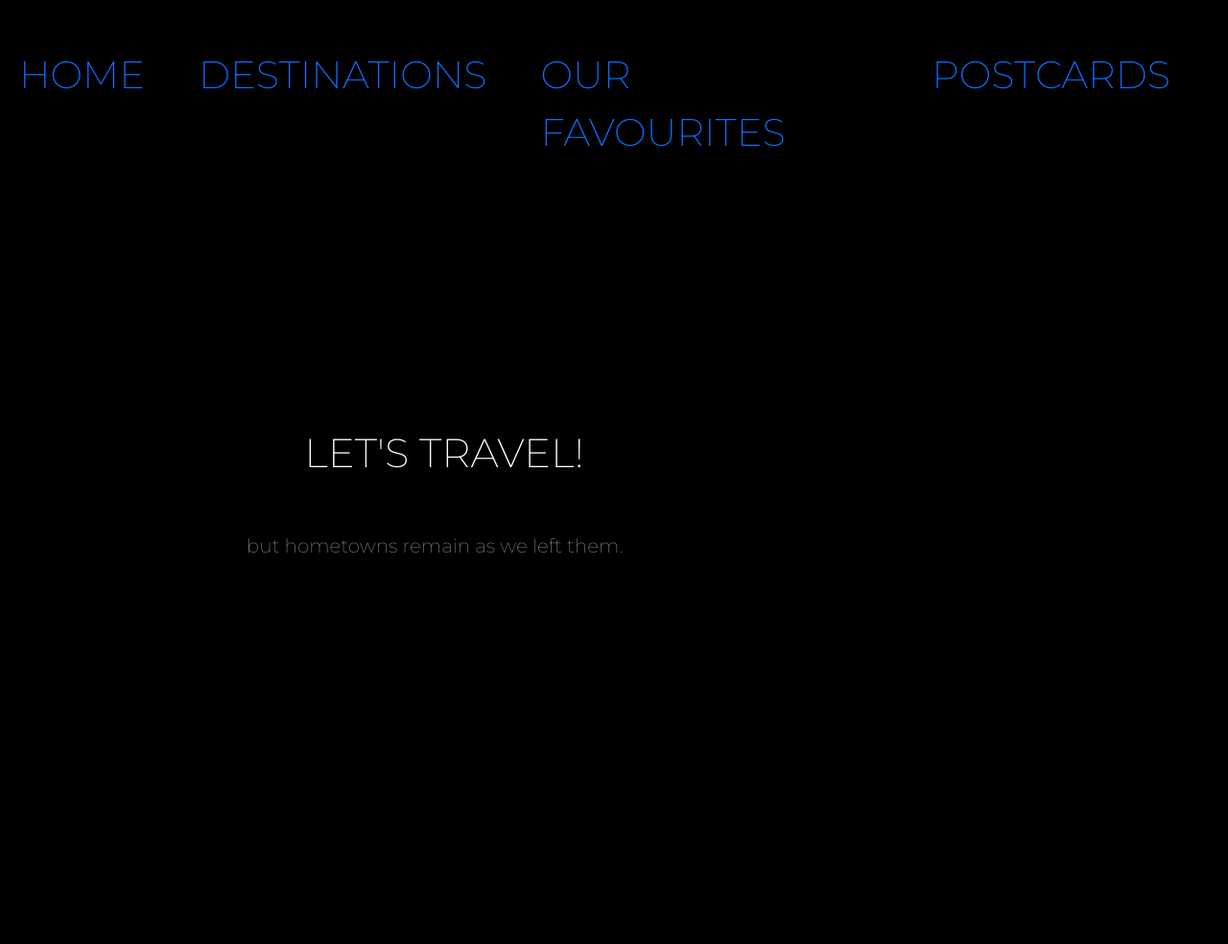
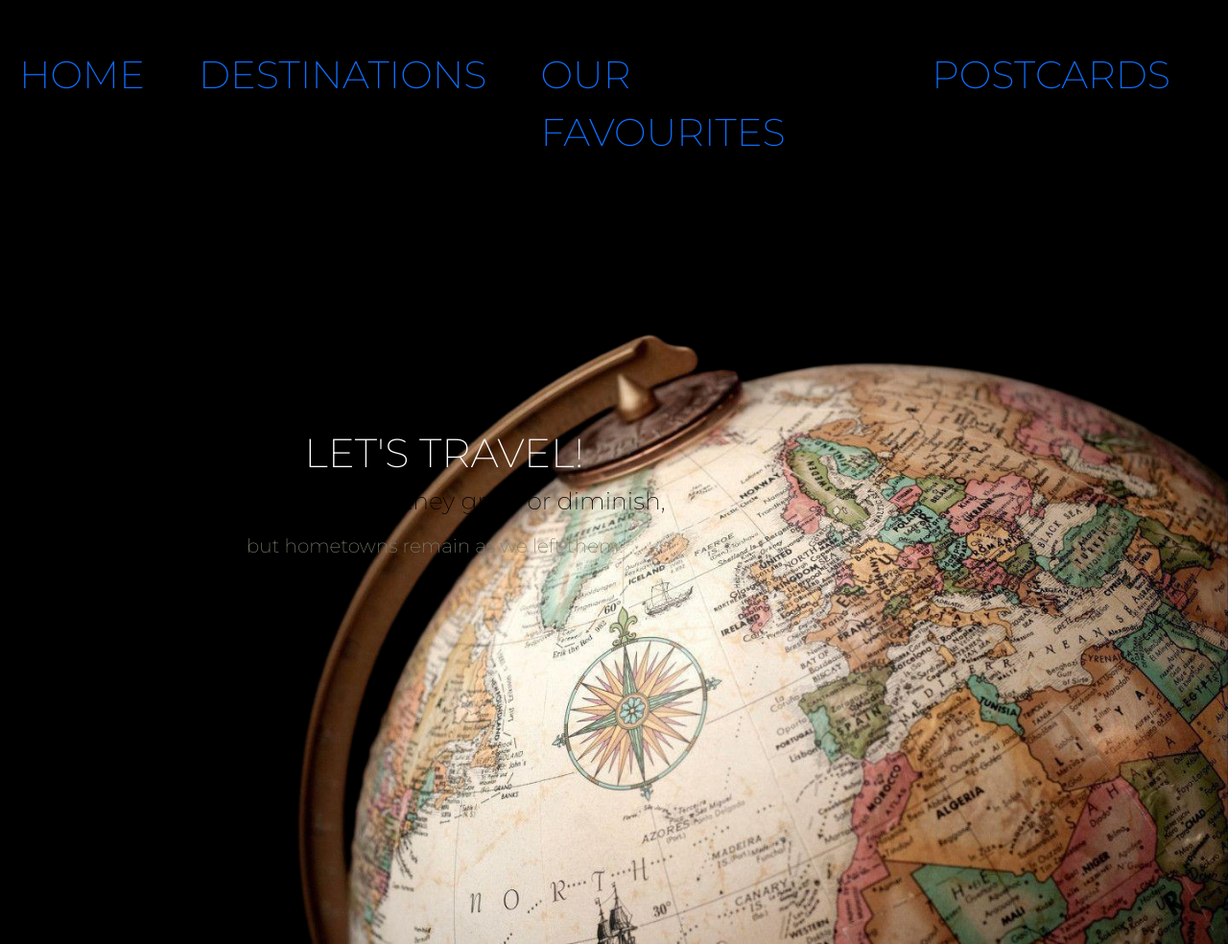
Before and after one commit to n1ght0wl/cfg-web-dev, a plain HTML site: page index.html in a window 1280 px wide. Shown: the whole page at 96% size. Drawn offline with nearby package versions, Linux system fonts and the light colour scheme.

Commit message:
Update main.css

```diff
--- a/css/main.css
+++ b/css/main.css
@@ -33,7 +33,7 @@ nav a:hover {
 
 header .hero-img {
   height: 100vh;
-  background-image: url("./img/globe-black-small.jpg");
+  background-image: url("../img/globe-black-small.jpg");
   background-position: center;
   background-size: cover;
   position: relative;
@@ -81,7 +81,7 @@ header .hero-img {
 
 @media (min-width: 1200px) {
   header .hero-img {
-    background-image: url("./img/globe-large-black.jpg");
+    background-image: url("../img/globe-large-black.jpg");
     background-position: 80% 15%;
   }
 }
```
